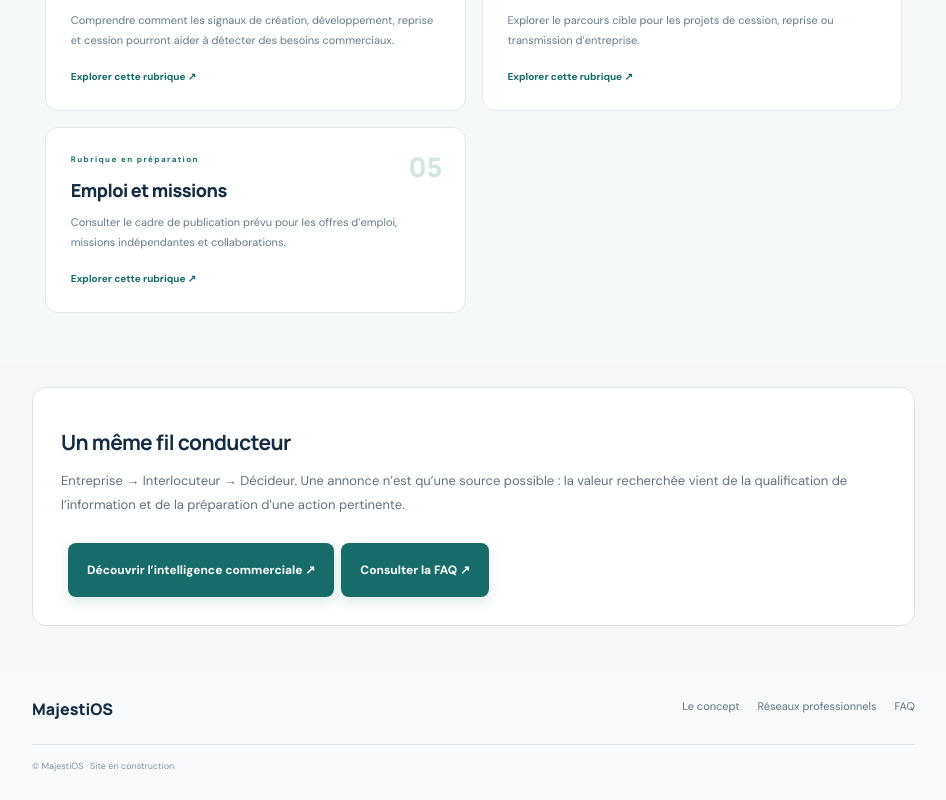
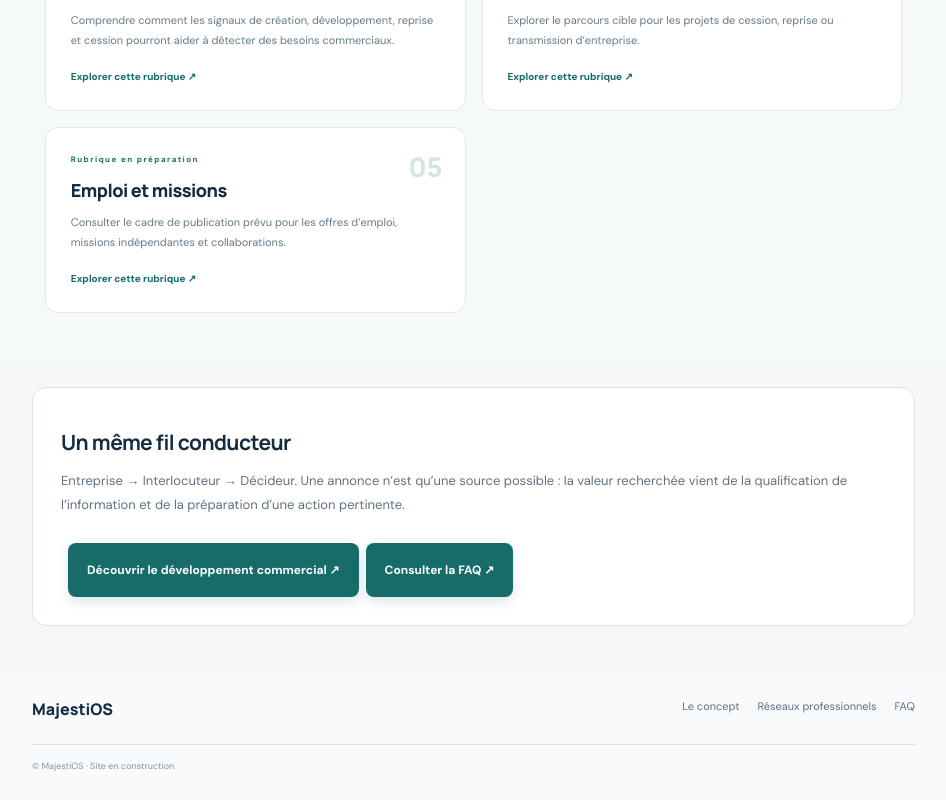
Before and after one commit to Chexpeer/Majestios, a Next.js app: page /opportunites in a window 1280 px wide. Shown: the part 939-1739 px from the top of the page, without its empty margins (286-1232 px from the left). Built offline with nearby package versions, Linux system fonts and the light colour scheme.

Commit message:
fix(navigation): harmoniser le libellé Développement commercial

```diff
--- a/src/app/opportunites/page.tsx
+++ b/src/app/opportunites/page.tsx
@@ -15,7 +15,7 @@ export default function OpportunitiesHubPage() {
   return <main className="public-site concept-page"><PublicHeader />
     <section className="how-section concept-hero"><div><span className="section-label">EXPLORER · QUALIFIER · AGIR</span><h1>Les opportunités ne se limitent pas aux <em>annonces.</em></h1><p>MajestiOS vise à réunir plusieurs types de signaux professionnels dans un même parcours : repérer une occasion, comprendre son contexte, identifier les acteurs concernés et préparer la prochaine action commerciale.</p></div></section>
     <section className="opportunity-hub-grid">{categories.map((item)=><article key={item.number}><span className="opportunity-hub-number">{item.number}</span><span className="section-label">{item.status}</span><h2>{item.title}</h2><p>{item.text}</p><Link href={item.href}>Explorer cette rubrique ↗</Link></article>)}</section>
-    <section className="concept-principles"><h2>Un même fil conducteur</h2><p>Entreprise → Interlocuteur → Décideur. Une annonce n’est qu’une source possible : la valeur recherchée vient de la qualification de l’information et de la préparation d’une action pertinente.</p><Link className="search-submit concept-cta" href="/intelligence-commerciale">Découvrir l’intelligence commerciale ↗</Link><Link className="search-submit concept-cta" href="/faq">Consulter la FAQ ↗</Link></section>
+    <section className="concept-principles"><h2>Un même fil conducteur</h2><p>Entreprise → Interlocuteur → Décideur. Une annonce n’est qu’une source possible : la valeur recherchée vient de la qualification de l’information et de la préparation d’une action pertinente.</p><Link className="search-submit concept-cta" href="/developpement-commercial">Découvrir le développement commercial ↗</Link><Link className="search-submit concept-cta" href="/faq">Consulter la FAQ ↗</Link></section>
     <footer className="public-footer"><Link className="footer-brand" href="/">MajestiOS</Link><nav aria-label="Liens de pied de page"><Link href="/comment-et-pourquoi">Le concept</Link><Link href="/reseaux">Réseaux professionnels</Link><Link href="/faq">FAQ</Link></nav><small>© MajestiOS · Site en construction</small></footer>
   </main>;
 }
```
